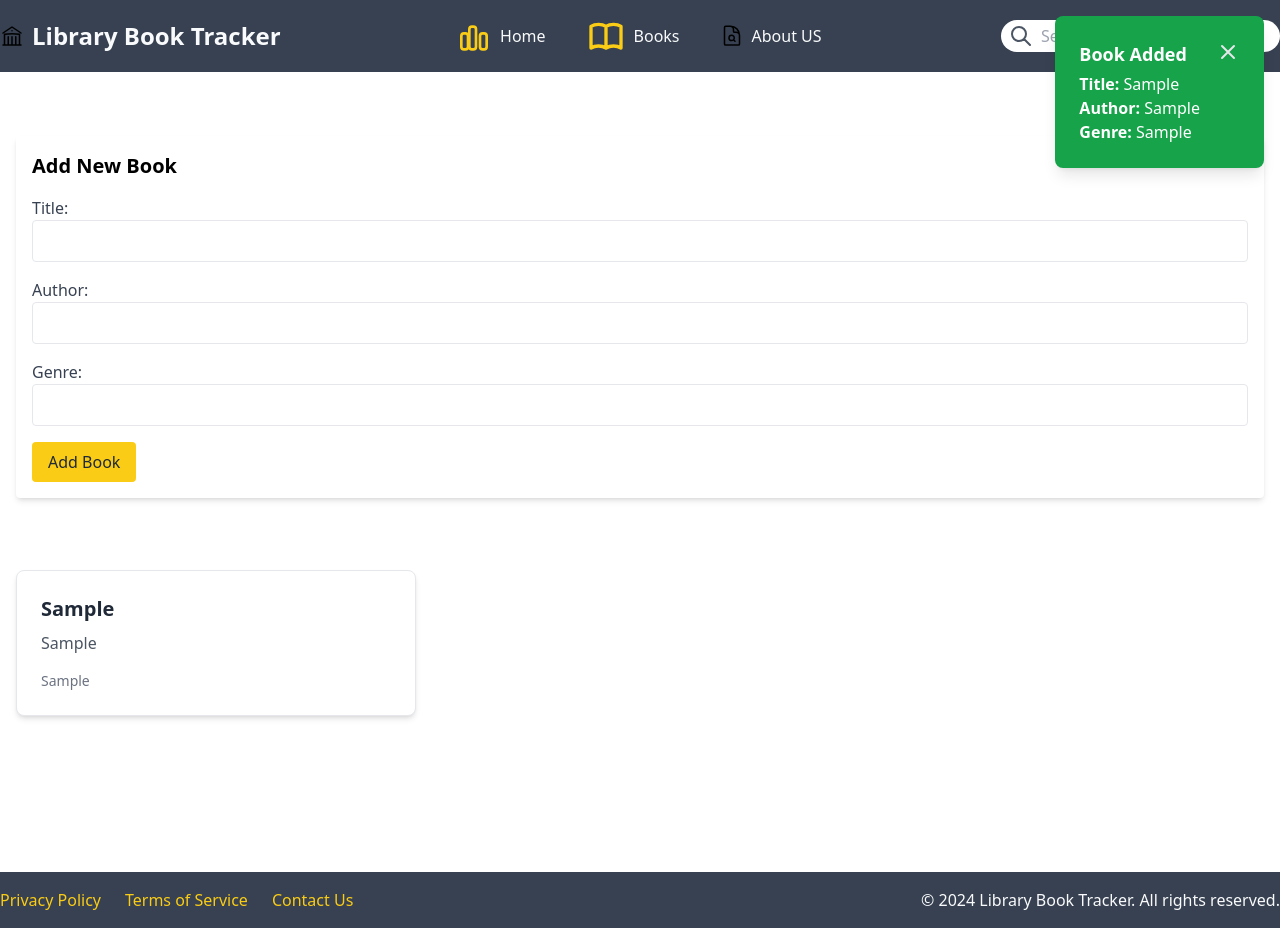
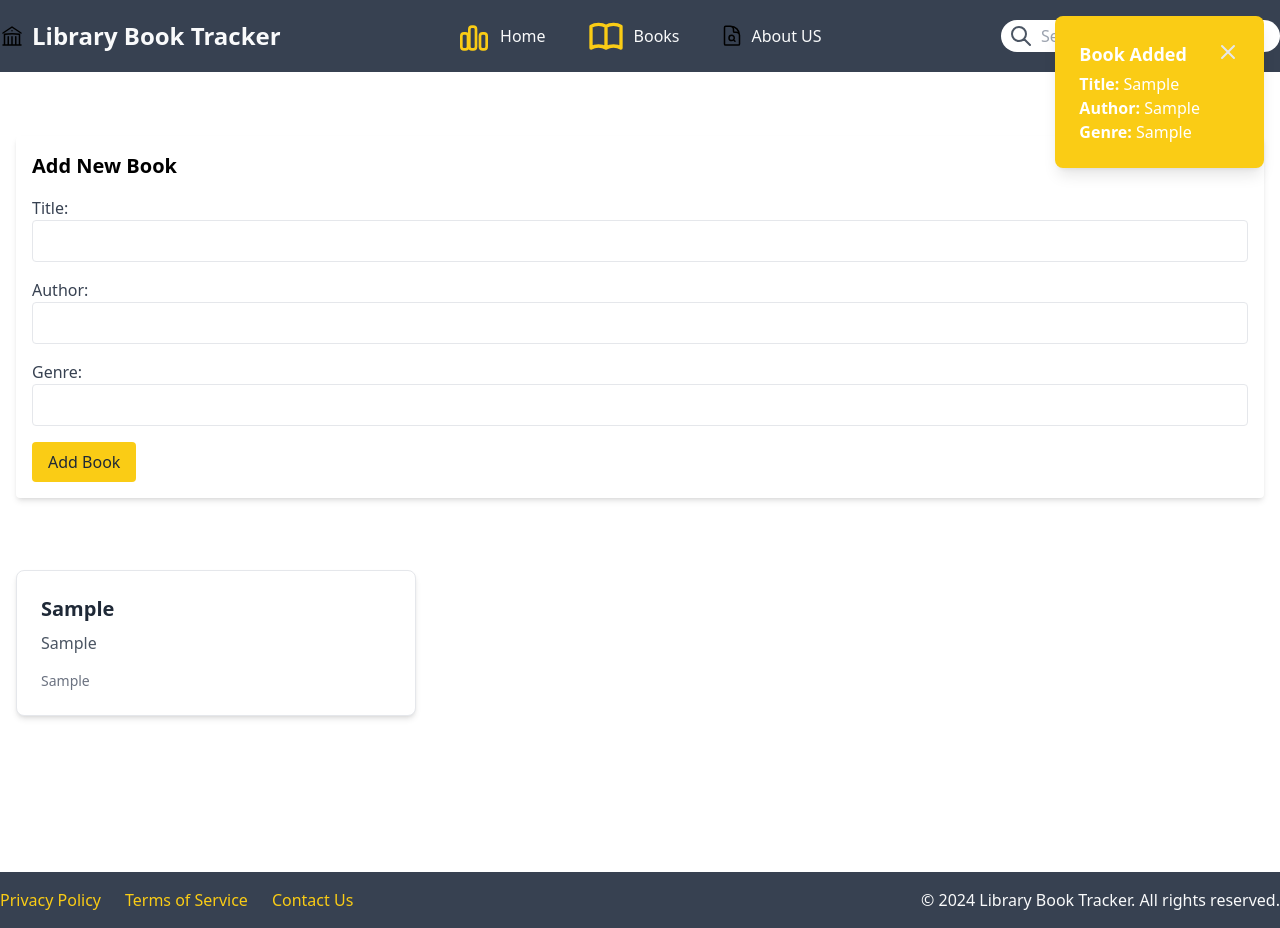
Before and after one commit to Raghadkatout08/library-book-tracker-routing, a Next.js app: page / in a window 1280 px wide. Both pictures are taken after typing "Sample", "Sample", "Sample" into the empty fields and a click on the button "Add Book". Built offline with nearby package versions, Linux system fonts and the light colour scheme.

Commit message:
library-book-tracker-routing

```diff
--- a/app/components/Toast.js
+++ b/app/components/Toast.js
@@ -3,7 +3,7 @@ import React from 'react';
 function Toast({ book, onClose }) {
   if (!book) return null;
   return (
-    <div className="fixed top-4 right-4 bg-green-600 text-white p-6 rounded-lg shadow-lg flex items-start space-x-4 max-w-sm z-50">
+    <div className="fixed top-4 right-4 bg-yellow-400 text-white p-6 rounded-lg shadow-lg flex items-start space-x-4 max-w-sm z-50">
       <div className="flex-1">
         <p className="font-bold text-lg">Book Added</p>
         <p className="mt-1"><strong>Title:</strong> {book.title}</p>
```
